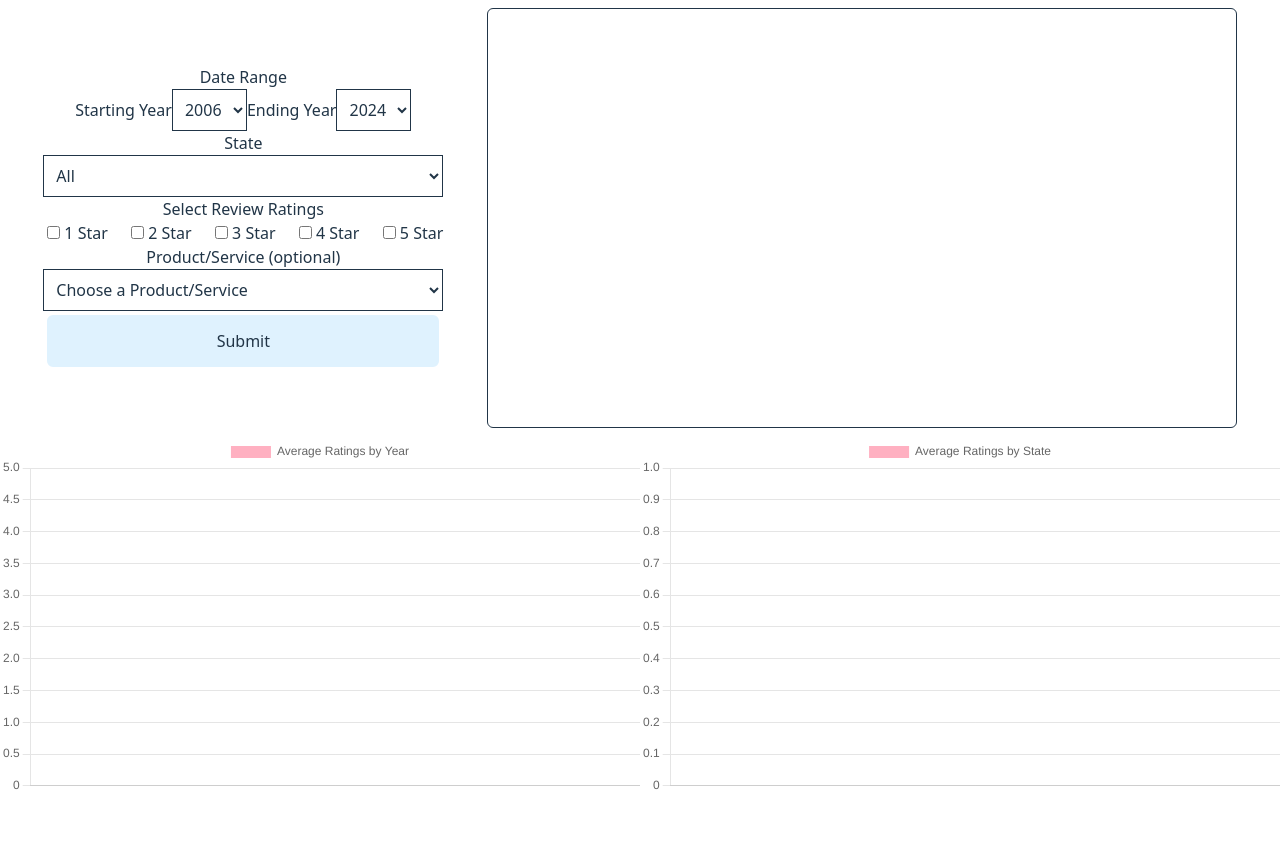
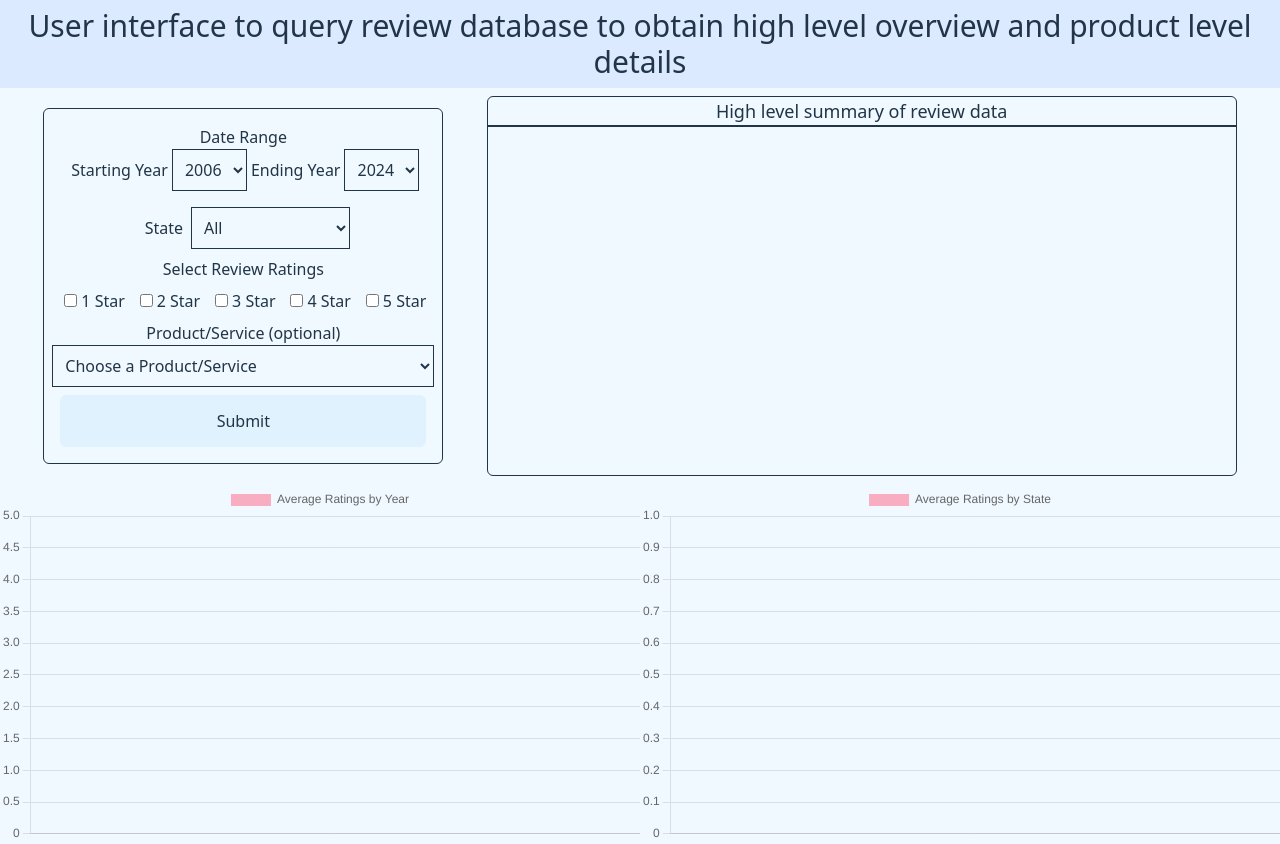
Before and after one commit to scottlynn1/summerizer, a React (Vite) app in the folder client/: page / in a window 1280 px wide. Before the commit the page ends 800 px from the top, so only its background shows below. Built offline with nearby package versions, Linux system fonts and the light colour scheme.

Commit message:
add more styling on frontend

```diff
--- a/client/src/App.jsx
+++ b/client/src/App.jsx
@@ -47,12 +47,13 @@ function ContainerComp() {
 
   return (
     <>
-      <div className='flex flex-col'>
+      <div className='flex flex-col bg-sky-50'>
+        <div className='text-center text-3xl p-2 bg-blue-100'>User interface to query review database to obtain high level overview and product level details</div>
         <div className='flex min-[1240px]:flex-row flex-col items-center justify-center'>
-          <div className='min-w-[400px] max-w-[400px] min-[1240px]:ml-auto'>
+          <div className='min-w-[400px] max-w-[400px] min-[1240px]:ml-auto border rounded-md p-2'>
             <MyForm loading={loading} getSummary={getSummary}/>
           </div>
-          <div className='w-full max-w-[750px] min-h-[420px] border mx-auto my-2 rounded-md'>
+          <div className='w-full max-w-[750px] min-h-[380px] border mx-auto my-2 rounded-md'>
             <MySummary summary={summary}/>
           </div>
         </div>
@@ -142,10 +143,10 @@ function MyForm({loading, getSummary}) {
   return (
     <div className='max-w-[400px] m-auto'>
       <form onSubmit={handleSubmit} className='flex flex-col text-center'>
-        <div>
+        <div className='p-2'>
           <p>Date Range</p>
           <p style={{display: yearserror}} className={failsubmit}>End year cannot be less than start year</p>
-          <label for='start'>Starting Year</label>
+          <label className='m-1' for='start'>Starting Year</label>
           <select onChange={onDateselect} className='border p-2 rounded-s-sx' id="start" name='start'>
             <option value="2006">2006</option>
             <option value="2007">2007</option>
@@ -167,7 +168,7 @@ function MyForm({loading, getSummary}) {
             <option value="2023">2023</option>
             <option value="2024">2024</option>
           </select>
-          <label for='end'>Ending Year</label>
+          <label className='m-1' for='end'>Ending Year</label>
           <select onChange={onDateselect} className='border p-2 rounded-s-sx' id="end" name='end' value='2024'>
             <option value="2006">2006</option>
             <option value="2007">2007</option>
@@ -190,8 +191,8 @@ function MyForm({loading, getSummary}) {
             <option value="2024">2024</option>
           </select>
         </div>
-
-        <label for='state'>State</label>
+        <div className='p-2'>
+        <label className='p-2' for='state'>State</label>
         <select onChange={onStateselect} className='border p-2 rounded-s-sx' id="state" name='state'>
           <option value='all'>All</option>
           <option value="AL">Alabama</option>
@@ -245,7 +246,8 @@ function MyForm({loading, getSummary}) {
           <option value="WI">Wisconsin</option>
           <option value="WY">Wyoming</option>
         </select>
-        <fieldset>
+        </div>
+        <fieldset className='p-2'>
         <legend className={selyears}>Select Review Ratings</legend>
         <div className='flex justify-between'>
           <div>
@@ -290,8 +292,7 @@ function MyForm({loading, getSummary}) {
 
 
         </select>
-
-        <button className='border-sky-100 border-2 hover:border-blue-600 bg-sky-100 p-1 transition-all duration-325 rounded-md m-1' type='submit'>
+        <button className='border-sky-100 border-2 hover:border-blue-600 bg-sky-100 p-1 transition-all duration-325 rounded-md m-2' type='submit'>
           <div className='flex justify-center'>
             <div style={{display: loading}} className='animate-spin bg-sky-100 mr-2 rounded-full border-t-indigo-500 border-t-3 h-8 w-8'></div><div className='p-2'>Submit</div>
           </div>
@@ -308,11 +309,14 @@ function MyForm({loading, getSummary}) {
 
 function MySummary({summary}) {
   return (
-    <>
+    <div className='text-center'>
+      <p className='text-lg border-b-2'>
+        High level summary of review data
+      </p>
       <div className=''>
         {summary}
       </div>
-    </>
+    </div>
   )
 }
 
```
